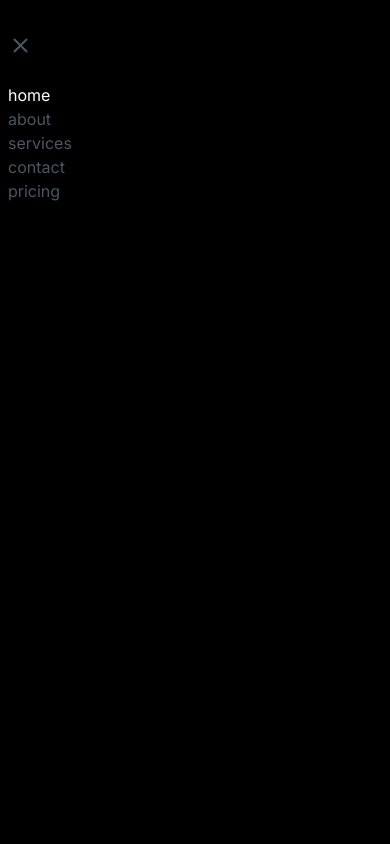
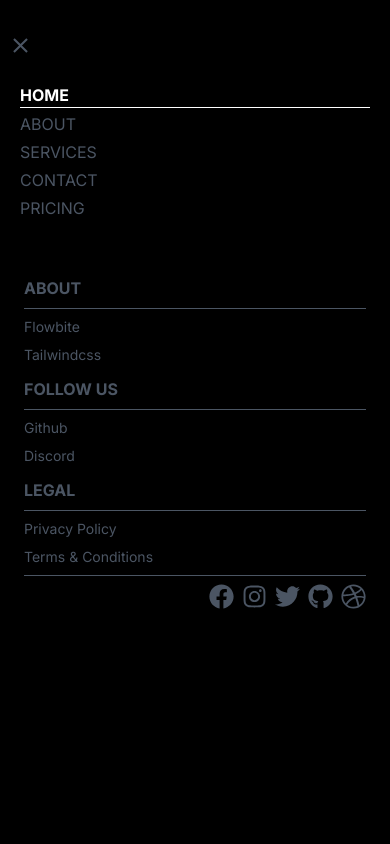
Before and after one commit to epenflow/Kaja, a Next.js app: page / in a window 390 px wide. Both pictures are taken after a click on the button 20 px from the left and 37 px from the top of the page. Shown: the top 844 px of the page. Built offline with nearby package versions, Linux system fonts and the light colour scheme.

Commit message:
responsive navbar

```diff
--- a/src/app/components/Footer.tsx
+++ b/src/app/components/Footer.tsx
@@ -33,7 +33,7 @@ const socialMedia = [
 ];
 const Footer = () => {
 	return (
-		<footer className='bg-black lg:mr-[80px] lg:ml-[80px] text-gray-600'>
+		<div className='bg-black lg:mr-[80px] lg:ml-[80px] text-gray-600'>
 			<div className='lg:h-[240px] w-full lg:box-border flex flex-col gap-2 lg:pt-20 lg:pl-10 lg:pr-10 pt-14 p-4 pb-2'>
 				<div className='flex lg:flex-row lg:justify-end justify-center w-full gap-3 capitalize flex-col'>
 					{footerList.map((field, index) => (
@@ -61,7 +61,7 @@ const Footer = () => {
 					))}
 				</div>
 			</div>
-		</footer>
+		</div>
 	);
 };
 
--- a/src/app/components/Navbar.tsx
+++ b/src/app/components/Navbar.tsx
@@ -3,6 +3,7 @@ import Link from 'next/link';
 import { usePathname } from 'next/navigation';
 import { IoIosMenu, IoMdClose } from 'react-icons/io';
 import React from 'react';
+import Footer from './Footer';
 type TNavlist = {
 	name: string;
 	href: string;
@@ -71,33 +72,38 @@ const MobileNav = ({
 		setActive((prev) => !prev);
 	}
 	return (
-		<nav className='h-screen bg-black p-2 text-gray-600 fixed w-screen overflow-hidden z-50'>
+		<header className='h-screen bg-black p-2 text-gray-600 fixed w-screen overflow-hidden z-50'>
+			<nav>
 				<button
 					className='h-[75px] text-gray-600 flex items-center'
 					onClick={handleClick}>
 					<IoMdClose size={'25px'} />
 				</button>
-			<ul>
+				<ul className='pl-3 pr-3 text-base flex flex-col gap-1 uppercase'>
 					{navlist.map((list, index) => (
 						<li
 							key={index}
 							className={
 								pathName === list.href
-								? 'text-white'
+									? 'text-white font-bold'
 									: 'text-gray-600'
 							}
 							onClick={handleClick}>
 							<Link href={list.href}>{list.name}</Link>
+							{pathName === list.href ? (
+								<span className='block h-[1px] bg-white w-full'></span>
+							) : null}
 						</li>
 					))}
 				</ul>
 			</nav>
+			<Footer />
+		</header>
 	);
 };
 const Navbar = () => {
 	const pathName = usePathname();
 	const [isActive, setActive] = React.useState<boolean>(false);
-	console.info(isActive);
 	return isActive ? (
 		<MobileNav
 			isActive={isActive}
--- a/src/app/layout.tsx
+++ b/src/app/layout.tsx
@@ -21,7 +21,9 @@ export default function RootLayout({
 			<body className={inter.className}>
 				<Navbar />
 				{children}
-				<Footer />
+				<footer>
+					<Footer />
+				</footer>
 			</body>
 		</html>
 	);
```
Lines whose indentation alone changed are shown as unchanged.
